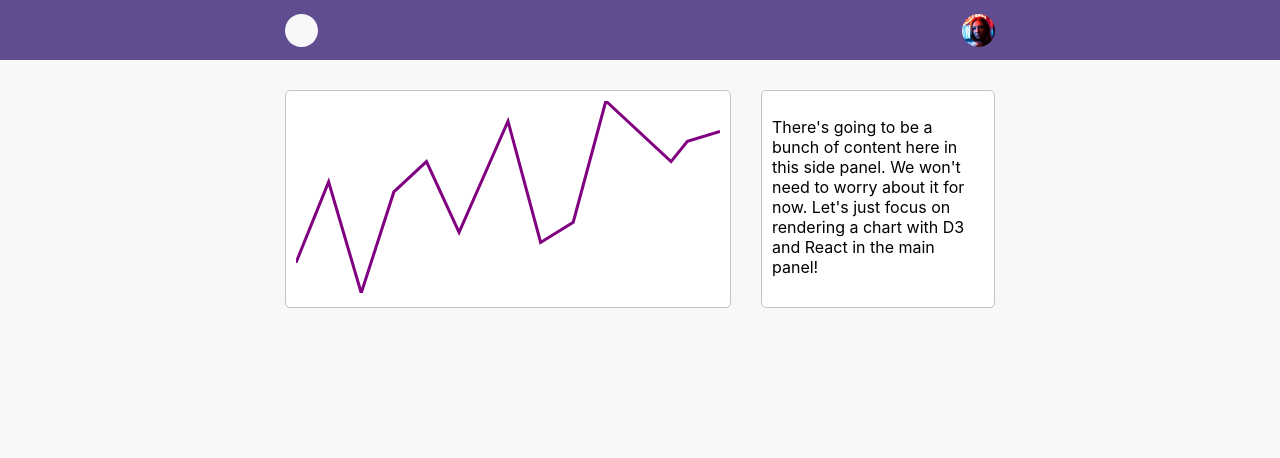
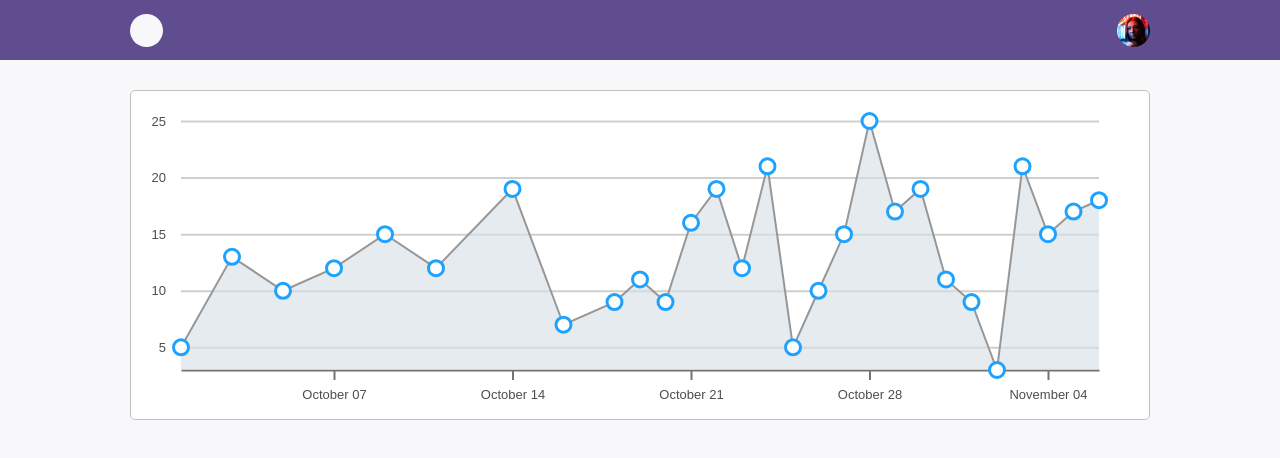
Before and after one commit to byelipk/d3-react-line-chart, a React (Create React App) app: page / in a window 1280 px wide. Shown: the top 458 px of the page. Built offline with nearby package versions, Linux system fonts and the light colour scheme.

Commit message:
Tooltips

```diff
--- a/public/data.json
+++ b/public/data.json
@@ -2,31 +2,31 @@
   "collection": [
     { "date": "2018-10-1", "count": 5 },
     { "date": "2018-10-3", "count": 13 },
-    { "date": "2018-10-5", "count": 2 },
+    { "date": "2018-10-5", "count": 10 },
     { "date": "2018-10-7", "count": 12 },
     { "date": "2018-10-9", "count": 15 },
-    { "date": "2018-10-11", "count": 8 },
+    { "date": "2018-10-11", "count": 12 },
     { "date": "2018-10-14", "count": 19 },
     { "date": "2018-10-16", "count": 7 },
     { "date": "2018-10-18", "count": 9 },
-    { "date": "2018-10-18", "count": 9 },
-    { "date": "2018-10-18", "count": 9 },
-    { "date": "2018-10-18", "count": 9 },
-    { "date": "2018-10-18", "count": 9 },
-    { "date": "2018-10-18", "count": 9 },
-    { "date": "2018-10-18", "count": 9 },
-    { "date": "2018-10-18", "count": 9 },
-    { "date": "2018-10-18", "count": 9 },
-    { "date": "2018-10-18", "count": 9 },
-    { "date": "2018-10-18", "count": 9 },
-    { "date": "2018-10-18", "count": 9 },
-    { "date": "2018-10-18", "count": 9 },
-    { "date": "2018-10-18", "count": 9 },
-    { "date": "2018-10-18", "count": 9 },
-    { "date": "2018-10-18", "count": 9 },
-    { "date": "2018-10-20", "count": 21 },
-    { "date": "2018-10-24", "count": 15 },
-    { "date": "2018-10-25", "count": 17 },
-    { "date": "2018-10-27", "count": 18 }
+    { "date": "2018-10-19", "count": 11 },
+    { "date": "2018-10-20", "count": 9 },
+    { "date": "2018-10-21", "count": 16 },
+    { "date": "2018-10-22", "count": 19 },
+    { "date": "2018-10-23", "count": 12 },
+    { "date": "2018-10-24", "count": 21 },
+    { "date": "2018-10-25", "count": 5 },
+    { "date": "2018-10-26", "count": 10 },
+    { "date": "2018-10-27", "count": 15 },
+    { "date": "2018-10-28", "count": 25 },
+    { "date": "2018-10-29", "count": 17 },
+    { "date": "2018-10-30", "count": 19 },
+    { "date": "2018-10-31", "count": 11 },
+    { "date": "2018-11-1", "count": 9 },
+    { "date": "2018-11-2", "count": 3 },
+    { "date": "2018-11-3", "count": 21 },
+    { "date": "2018-11-4", "count": 15 },
+    { "date": "2018-11-5", "count": 17 },
+    { "date": "2018-11-6", "count": 18 }
   ]
 }
--- a/public/index.html
+++ b/public/index.html
@@ -19,12 +19,13 @@
       work correctly both with client-side routing and a non-root public URL.
       Learn how to configure a non-root public URL by running `npm run build`.
     -->
-    <title>React App</title>
+    <title>D3 & React</title>
   </head>
   <body>
     <noscript>
       You need to enable JavaScript to run this app.
     </noscript>
+    <div id="tooltip"></div>
     <div id="root"></div>
     <!--
       This HTML file is a template.
--- a/src/App.js
+++ b/src/App.js
@@ -4,15 +4,46 @@ import "./App.scss";
 import Header from "./components/Header";
 import Layout from "./components/Layout";
 import LineChart from "./components/LineChart";
+import Tooltip from "./components/Tooltip";
 
 class App extends Component {
-  fetchData = () => {
-    return fetch(`${process.env.PUBLIC_URL || ""}/data.json`)
+  state = {
+    data: []
+  };
+  componentDidMount() {
+    fetch(`${process.env.PUBLIC_URL || ""}/data.json`)
       .then(response => response.json())
-      .then(data => {
-        return data["collection"].map(item =>
+      .then(json => {
+        return json["collection"].map(item =>
           Object.assign({}, item, { date: new Date(item.date) })
         );
+      })
+      .then(data => {
+        this.setState({ data: data });
+      });
+  }
+
+  handleMouseEnter = (d, e) => {
+    const { left, top } = e.target.getBoundingClientRect();
+
+    this._positionLeft = left;
+    this._positionTop = top + 20;
+
+    this.setState({
+      showTooltip: true,
+      tooltipData: d
+    });
+  };
+  handleMouseLeave = () => {
+    this.setState({
+      showTooltip: false,
+      tooltipData: null
+    });
+  };
+  handleClick = () => {
+    this.setState({
+      showTooltip: false,
+      tooltipData: null
     });
   };
   render() {
@@ -35,27 +66,59 @@ class App extends Component {
         <Layout>
           {_layoutState => (
             <div className="layout u-flex container">
-              <div className="pane pane__left pane--primary u-flex-2">
-                <LineChart onFetchData={this.fetchData}>
-                  {lineChart => (
-                    <div className="line-chart" ref={lineChart.setContainerRef}>
-                      {lineChart.isLoading ? null : (
-                        <svg height={lineChart.height} width={lineChart.width}>
-                          <path
-                            {...lineChart.getLineProps({
-                              strokeWidth: 3,
-                              stroke: "purple"
+              <div className="pane pane__left u-flex-1">
+                <div className="pane-body pane-body--padded" onClick={this.handleClick}>
+                  <LineChart data={this.state.data}>
+                    {chart => (
+                      <div className="line-chart" ref={chart.setContainerRef}>
+                        <svg height={chart.height} width={chart.width}>
+                          <g
+                            ref={chart.setXAxisRef}
+                            {...chart.getXAxisProps()}
+                          />
+                          <g
+                            ref={chart.setYAxisRef}
+                            {...chart.getYAxisProps()}
+                          />
+                          <path {...chart.getAreaProps()} />
+                          <path {...chart.getLineProps()} />
+                          {chart.data.map((d, i) => (
+                            <circle
+                              key={`circle-${i}`}
+                              {...chart.getCircleProps({
+                                d: d,
+                                onMouseEnter: e => this.handleMouseEnter(d, e),
+                                onMouseLeave: e => this.handleMouseLeave(d, e),
                               })}
                             />
+                          ))}
                         </svg>
-                      )}
                       </div>
                     )}
                   </LineChart>
+                  {this.state.showTooltip ? (
+                    <Tooltip>
+                      <div
+                        className="tooltip pane"
+                        style={{
+                          left: this._positionLeft,
+                          top: this._positionTop
+                        }}
+                      >
+                        <div className="pane-body pane-body--padded">
+                          <p><strong>How many views did you get here?</strong></p>
+                          <p>{this.state.tooltipData.count}</p>
                         </div>
-              <div className="pane pane__right u-flex-1">
+                      </div>
+                    </Tooltip>
+                  ) : null}
+                </div>
+              </div>
+              {/* <div className="pane pane__right u-flex-1">
+                <div className="pane-body">
                   <Layout.BoilerplateText />
                 </div>
+              </div> */}
             </div>
           )}
         </Layout>
--- a/src/App.scss
+++ b/src/App.scss
@@ -2,7 +2,7 @@
 $header-height: 60px;
 
 // Containers
-$container-padding: 0 285px;
+$container-padding: 0 130px;
 
 // Colors
 $white: #ffffff;
@@ -12,9 +12,19 @@ $background-color: #F8F8FA;
 // Panes
 $pane-border-radius: 5px;
 $pane-border-color: #C2C2C2;
+$pane-padding: 10px;
+
+// Chart
+$text-color: #4e4e4e;
+$stroke-color: #cfcfcf;
+@mixin stroke($width, $color: $stroke-color) {
+  stroke: $color;
+  stroke-width: $width;
+}
 
 body {
   background: $background-color;
+  font-family: Proxima Nova;
 }
 
 // Layout
@@ -28,7 +38,7 @@ body {
   display: flex;
 }
 
-$flex-child-sizes: (1, 2);
+$flex-child-sizes: (1, 2, 3, 4, 5);
 @each $size in $flex-child-sizes {
   .u-flex-#{$size} {
     flex: $size;
@@ -84,7 +94,24 @@ $flex-positions: (
   background: $white;
   border: 1px solid $pane-border-color;
   border-radius: $pane-border-radius;
-  padding: 10px;
+  &-header {
+    padding: 0;
+    &--padded {
+      padding: $pane-padding;
+    }
+  }
+  &-body {
+    padding: 0;
+    &--padded {
+      padding: $pane-padding;
+    }
+  }
+  &-footer {
+    padding: 0;
+    &--padded {
+      padding: $pane-padding;
+    }
+  }
   &--primary.pane__right {
     margin-left: 30px;
   }
@@ -95,8 +122,37 @@ $flex-positions: (
 
 // Line Chart
 .line-chart {
-  height: 100%;
-  width: 100%;
+  // height: 100%;
+  // width: 100%;
+  .y-axis {
+    .domain {
+      stroke: transparent;
+    }
+    .tick {
+      line {
+        @include stroke(2);
+      }
+    }
+  }
+  .x-axis {
+    .domain {
+      @include stroke(2, #737373);
+    }
+    .tick {
+      line {
+        @include stroke(2, #737373);
+      }
+    }
+  }
+  text {
+    fill: $text-color;
+    font-size: 13px;
+  }
+  .circle {
+    fill: white;
+    stroke: #1ea2ff;
+    stroke-width: 3;
+  }
 }
 
 // Logo stub
@@ -113,3 +169,21 @@ $flex-positions: (
   width: 33px;
   border-radius: 50%;
 }
+
+/* tooltip */
+.tooltip {
+  background: #fff;
+  border-radius: 3px;
+  overflow: hidden;
+  position: absolute;
+  width: 150px;
+  z-index: 70;
+  // transform: scale(0.95);
+  // transition: transform 0.2s cubic-bezier(0.19, 1, 0.22, 1);
+  box-shadow: 0 8px 16px -4px rgba(9, 45, 66, 0.25),
+    0 0 0 1px rgba(9, 45, 66, 0.08);
+}
+
+.tooltip.visible {
+  // transform: scale(1.0);
+}
--- a/src/components/Header.jsx
+++ b/src/components/Header.jsx
@@ -1,6 +1,9 @@
 import React from "react";
 
 class Header extends React.Component {
+  shouldComponentUpdate() {
+    return false;
+  }
   getStateAndHelpers() {
     return {};
   }
--- a/src/components/LineChart.jsx
+++ b/src/components/LineChart.jsx
@@ -1,6 +1,15 @@
 import React from "react";
 import PropTypes from "prop-types";
-import { extent, scaleTime, scaleLinear, line } from "d3";
+import {
+  select,
+  extent,
+  scaleTime,
+  scaleLinear,
+  line,
+  area,
+  axisBottom,
+  axisLeft
+} from "d3";
 
 // const callAll = (...fns) => (...args) => fns.forEach(fn => fn && fn(...args));
 
@@ -13,36 +22,72 @@ import { extent, scaleTime, scaleLinear, line } from "d3";
 
 class LineChart extends React.Component {
   static propTypes = {
-    onFetchData: PropTypes.func.isRequired,
-    initialLoading: PropTypes.bool.isRequired,
+    data: PropTypes.array.isRequired,
     stateReducer: PropTypes.func.isRequired,
     xAxisKey: PropTypes.string.isRequired,
-    yAxisKey: PropTypes.string.isRequired
+    yAxisKey: PropTypes.string.isRequired,
+    margin: PropTypes.shape({
+      top: PropTypes.number.isRequired,
+      bottom: PropTypes.number.isRequired,
+      left: PropTypes.number.isRequired,
+      right: PropTypes.number.isRequired
+    }).isRequired
   };
 
   static defaultProps = {
-    initialLoading: true,
-    initialMargin: { top: 0, bottom: 0, left: 0, right: 0 },
-    initialHeight: 100,
-    initialWidth: 100,
     xAxisKey: "date",
     yAxisKey: "count",
-    stateReducer: (state, changes) => changes,
-    onFetchData: () => Promise.resolve([])
+    stateReducer: (state, changes) => ({ ...state, ...changes }),
+    onFetchData: () => Promise.resolve([]),
+    margin: { top: 20, right: 0, bottom: 35, left: 40 }
   };
 
-  // Private instance variables
+  static getDerivedStateFromProps(nextProps, nextState) {
+    const { margin, xAxisKey, yAxisKey, data } = nextProps;
+    const { height, width } = nextState;
+
+    // NOTE
+    // Remember to subtract the appropriate margin values
+    // when creating the scales.
+
+    // Create the x-axis scale.
+    const timeDomain = extent(data, d => d[xAxisKey]);
+    const xScale = scaleTime()
+      .domain(timeDomain)
+      .range([margin.left, width - margin.right - margin.left]);
+
+    // Create the y-axis scale
+    const countDomain = extent(data, d => d[yAxisKey]);
+    const yScale = scaleLinear()
+      .domain(countDomain)
+      .range([height - margin.bottom, margin.top]);
+
+    return {
+      xScale,
+      yScale
+    };
+  }
+
+  // Private instance variables, things that if changed should
+  // not cause a re-render.
   _ticking = false;
   _latestKnownWidth = null;
   _latestKnownHeight = null;
+
   _containerRef = null;
+  _xAxisRef = null;
+  _yAxisRef = null;
+
+  _xAxis = axisBottom();
+  _yAxis = axisLeft();
+
+  _initialHeight = 300;
+  _initialWidth = 500;
 
   // Setup component state
   initialState = {
-    isLoading: this.props.initialLoading,
-    margin: this.props.initialMargin,
-    width: this.props.initialWidth,
-    height: this.props.initialHeight
+    width: this._initialWidth,
+    height: this._initialHeight
   };
   state = this.initialState;
 
@@ -57,97 +102,155 @@ class LineChart extends React.Component {
       return Object.keys(reducedChanges).length ? reducedChanges : null;
     }, callback);
   }
-  handleResize = () => {
-    if (this._containerRef) {
-      this._latestKnownWidth = this._containerRef.clientWidth;
-      this._latestKnownHeight = this._containerRef.clientHeight;
-      this.requestTick();
-    } else {
-      console.error("LineChart is missing a containerRef.");
+
+  // handleResize = () => {
+  //   this._latestKnownWidth = this._containerRef.clientWidth;
+  //   this._latestKnownHeight = this._containerRef.clientHeight;
+  //   this.requestTick();
+  // };
+  // requestTick = () => {
+  //   if (!this._ticking) {
+  //     window.requestAnimationFrame(this.updateDimensions);
+  //   }
+  //   this._ticking = true;
+  // };
+  // updateDimensions = () => {
+  //   const currentKnownWidth = this._latestKnownWidth;
+  //   const currentKnownHeight = this._latestKnownHeight;
+  //   this.internalSetState(
+  //     () => ({
+  //       width: currentKnownWidth,
+  //       height: currentKnownHeight,
+  //     }),
+  //     () => {
+  //       this._ticking = false;
+  //     }
+  //   );
+  // };
+
+  componentDidMount() {
+    const { height, width } = this._containerRef.getBoundingClientRect();
+    this.internalSetState(() => ({
+      height,
+      width
+    }));
+  }
+
+  // componentDidMount() {
+  //   // Setup resize handler,
+  //   window.addEventListener("resize", this.handleResize);
+
+  //   // Run it for the first time.
+  //   this.handleResize();
+
+  //   // Fetch data
+  //   const { xScale, yScale } = this.xAndYScales();
+  //   this.internalSetState(() => ({
+  //     xScale,
+  //     yScale
+  //   }));
+  // }
+  // componentWillUnmount() {
+  //   window.removeEventListener("resize", this.handleResize);
+  // }
+  componentDidUpdate() {
+    this.drawComplicatedD3Axis();
+  }
+
+  drawComplicatedD3Axis = () => {
+    if (this.state.xScale && this.state.yScale) {
+      this._xAxis
+        .scale(this.state.xScale)
+        .tickSizeOuter(0)
+        .tickSizeInner(10)
+        .tickPadding(10)
+        .ticks(6, "%B %d");
+
+      this._yAxis
+        .scale(this.state.yScale)
+        .tickSizeOuter(0)
+        .tickSizeInner(-this.state.width + this.props.margin.left * 2)
+        .tickPadding(15)
+        .ticks(6);
+
+      // Have D3 build the complicated x and y scales.
+      select(this._xAxisRef).call(this._xAxis);
+      select(this._yAxisRef).call(this._yAxis);
     }
   };
-  requestTick = () => {
-    if (!this._ticking) {
-      window.requestAnimationFrame(this.updateDimensions);
-    }
-    this._ticking = true;
+
+  setContainerRef = el => (this._containerRef = el);
+  setXAxisRef = el => (this._xAxisRef = el);
+  setYAxisRef = el => (this._yAxisRef = el);
+
+  getXAxisProps = props => {
+    return {
+      className: "x-axis",
+      transform: `translate(0, ${this.state.height -
+        this.props.margin.bottom})`,
+      ...props
     };
-  updateDimensions = () => {
-    let currentKnownWidth = this._latestKnownWidth;
-    let currentKnownHeight = this._latestKnownHeight;
-
-    // Make any updates that we need...
-    this.internalSetState(
-      state => ({
-        ...state,
-        width: currentKnownWidth,
-        height: currentKnownHeight
-      }),
-      () => {
-        this._ticking = false;
-      }
-    );
   };
-
-  componentDidMount() {
-    // Setup resize handler
-    window.addEventListener("resize", this.handleResize);
-
-    this.handleResize();
-
-    // Fetch data
-    this.props.onFetchData().then(data => {
-      this.internalSetState(state => ({
-        ...state,
-        data,
-        isLoading: false
-      }));
-    });
-  }
-  componentWillUnmount() {
-    // Cleanup resize handler
-    window.removeEventListener("resize", this.handleResize);
-  }
-
-  // Props getters we pass to the consumer of the <LineChart /> component
-  getLineProps = (props = {}) => {
-    if (this.state.data) {
-      const { data, height, width } = this.state;
-      const { yAxisKey, xAxisKey } = this.props;
-
-      // Create the x-axis scale
-      const timeDomain = extent(data, d => d[xAxisKey]);
-      const xScale = scaleTime()
-        .domain(timeDomain)
-        .range([0, width]);
-
-      // Create the y-axis scale
-      const countDomain = extent(data, d => d[yAxisKey]);
-      const yScale = scaleLinear()
-        .domain(countDomain)
-        .range([height, 0]);
-
+  getYAxisProps = props => {
+    return {
+      className: "y-axis",
+      transform: `translate(${this.props.margin.left}, 0)`,
+      ...props
+    };
+  };
+  getCircleProps = ({ d, ...props }) => {
+    return {
+      className: "circle",
+      r: "7.5",
+      cx: this.state.xScale(d.date),
+      cy: this.state.yScale(d.count),
+      ...props
+    };
+  };
+  getLineProps = props => {
     // Build the line generator
-      const lineGenerator = line().x(d => xScale(d[xAxisKey]));
+    const lineGenerator = line()
+      .x(d => this.state.xScale(d[this.props.xAxisKey]))
+      .y(d => this.state.yScale(d[this.props.yAxisKey]));
 
     // Return an object that will be applied as props to an svg <path /> element
     return {
+      className: "line",
       fill: "none",
-        d: lineGenerator.y(d => yScale(d[yAxisKey]))(data),
+      d: lineGenerator(this.props.data),
       strokeWidth: 2,
-        stroke: "black",
+      stroke: "#979797",
       ...props
     };
-    }
   };
-  setContainerRef = el => (this._containerRef = el);
+  getAreaProps = props => {
+    const areaGenerator = area()
+      .x(d => this.state.xScale(d.date))
+      .y0(this.state.height - this.props.margin.bottom)
+      .y1(d => this.state.yScale(d.count));
+
+    return {
+      className: "area",
+      fill: "#D7E0E7",
+      opacity: "0.65",
+      d: areaGenerator(this.props.data),
+      ...props
+    };
+  };
+
   getStateAndHelpers() {
     return {
+      data: this.props.data,
       height: this.state.height,
       width: this.state.width,
       setContainerRef: this.setContainerRef,
-      isLoading: this.state.isLoading,
-      getLineProps: this.getLineProps
+      setXAxisRef: this.setXAxisRef,
+      setYAxisRef: this.setYAxisRef,
+      getLineProps: this.getLineProps,
+      getCircleProps: this.getCircleProps,
+      getAreaProps: this.getAreaProps,
+      getXAxisProps: this.getXAxisProps,
+      getYAxisProps: this.getYAxisProps
     };
   }
   render() {
--- /dev/null
+++ b/src/components/Tooltip.jsx
@@ -0,0 +1,30 @@
+import React from 'react'
+import ReactDOM from 'react-dom'
+
+const tooltipRoot = document.getElementById('tooltip');
+
+class Popover extends React.Component {
+  constructor(props) {
+    super(props);
+    this.el = document.createElement('div');
+  }
+
+  componentDidMount() {
+    tooltipRoot.appendChild(this.el);
+    tooltipRoot.classList.add("visible");
+  }
+
+  componentWillUnmount() {
+    tooltipRoot.removeChild(this.el);
+    tooltipRoot.classList.remove("visible");
+  }
+
+  render() {
+    return ReactDOM.createPortal(
+      this.props.children,
+      this.el,
+    );
+  }
+}
+
+export default Popover;
```
Also changed, not shown: public/lines.csv (added). Lines whose indentation alone changed are shown as unchanged.
